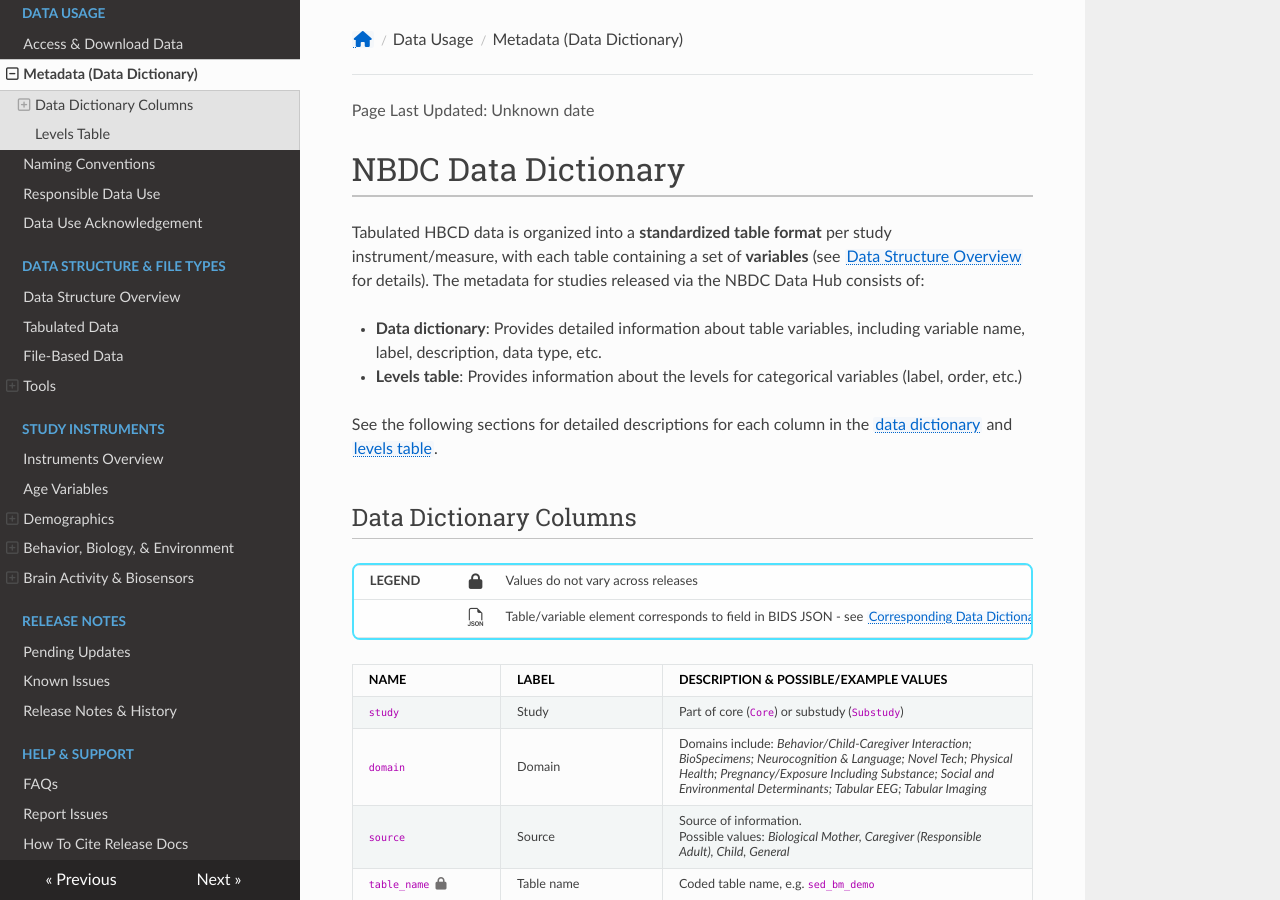
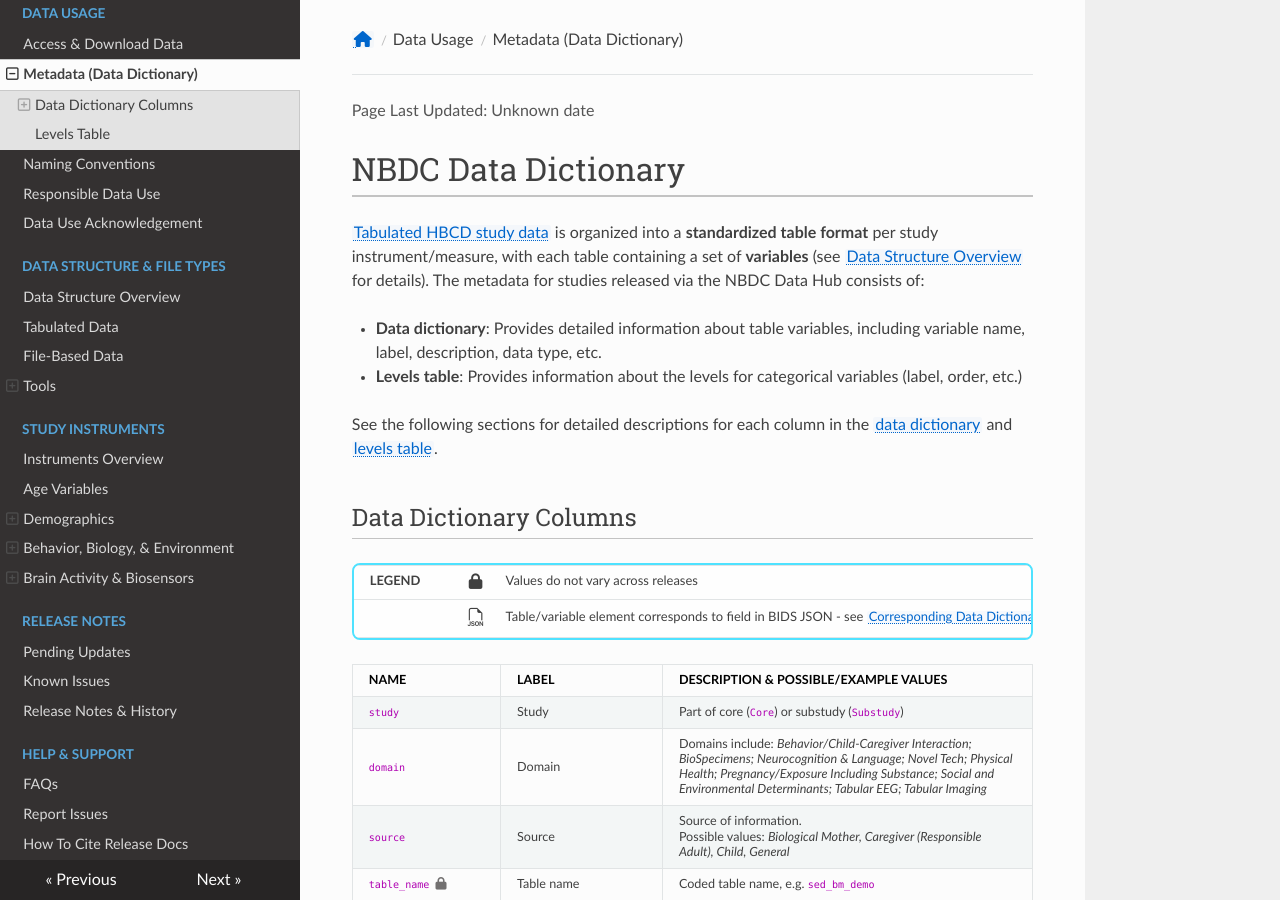
Before and after one commit to nbdc-datahub/hbcd-docs, an MkDocs documentation site: the page built from docs/access/metadata.md, in a window 1280 px wide and 900 px high. Built offline with MkDocs 1.6.1, drawn with Linux system fonts in a browser that asks for light colours; nearby versions of some CDN libraries.

Commit message:
broken links

```diff
--- a/docs/access/metadata.md
+++ b/docs/access/metadata.md
@@ -1,6 +1,6 @@
 # NBDC Data Dictionary
 
-Tabulated HBCD data is organized into a **standardized table format** per study instrument/measure, with each table containing a set of **variables** (see [Data Structure Overview](../datacuration/overview.md) for details). The metadata for studies released via the NBDC Data Hub consists of:
+<a href="../../datacuration/phenotypes/" target="_blank">Tabulated HBCD study data</a> is organized into a **standardized table format** per study instrument/measure, with each table containing a set of **variables** (see [Data Structure Overview](../datacuration/overview.md) for details). The metadata for studies released via the NBDC Data Hub consists of:
 
  - **Data dictionary**: Provides detailed information about table variables, including variable name, label, description, data type, etc.
  - **Levels table**: Provides information about the levels for categorical variables (label, order, etc.)
```
